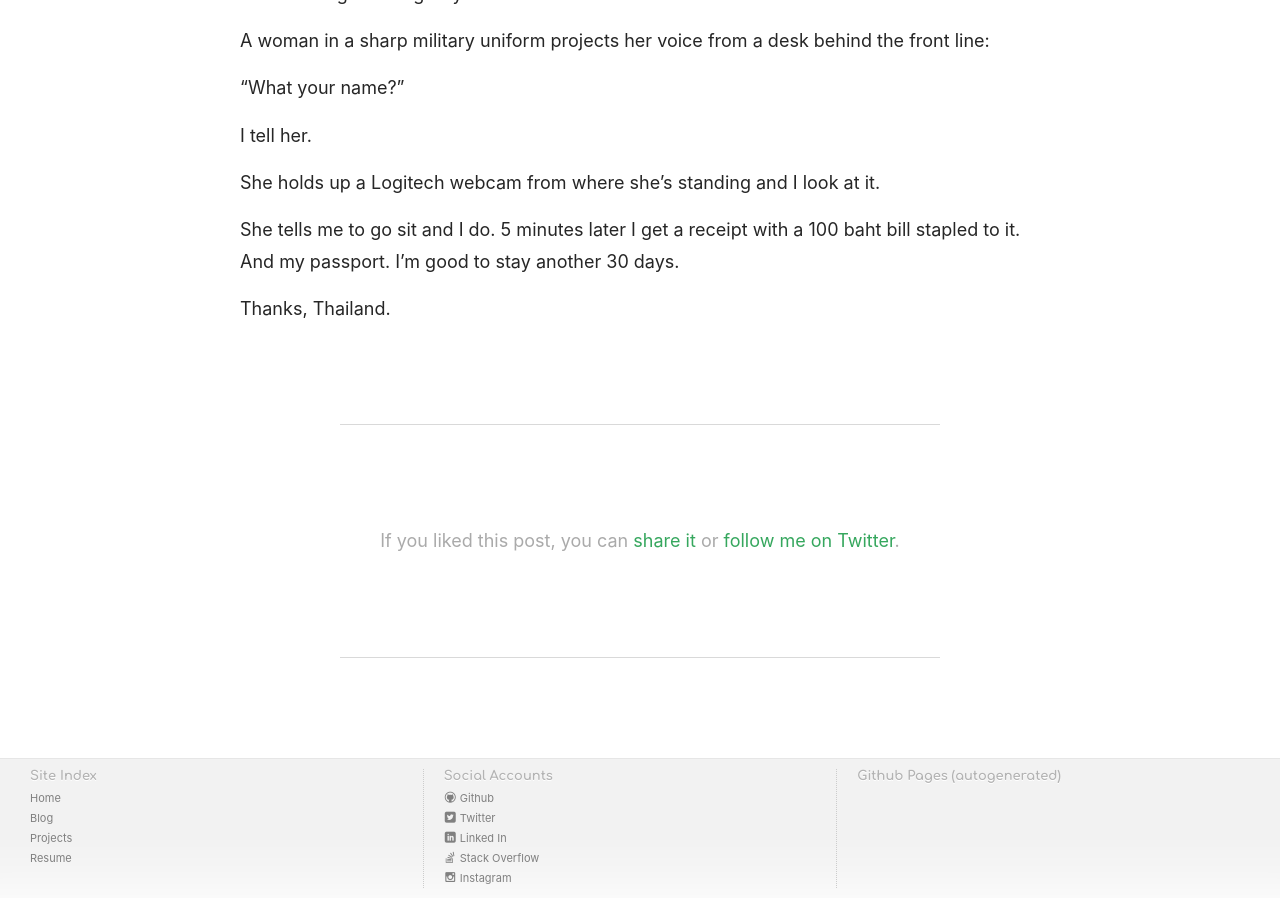
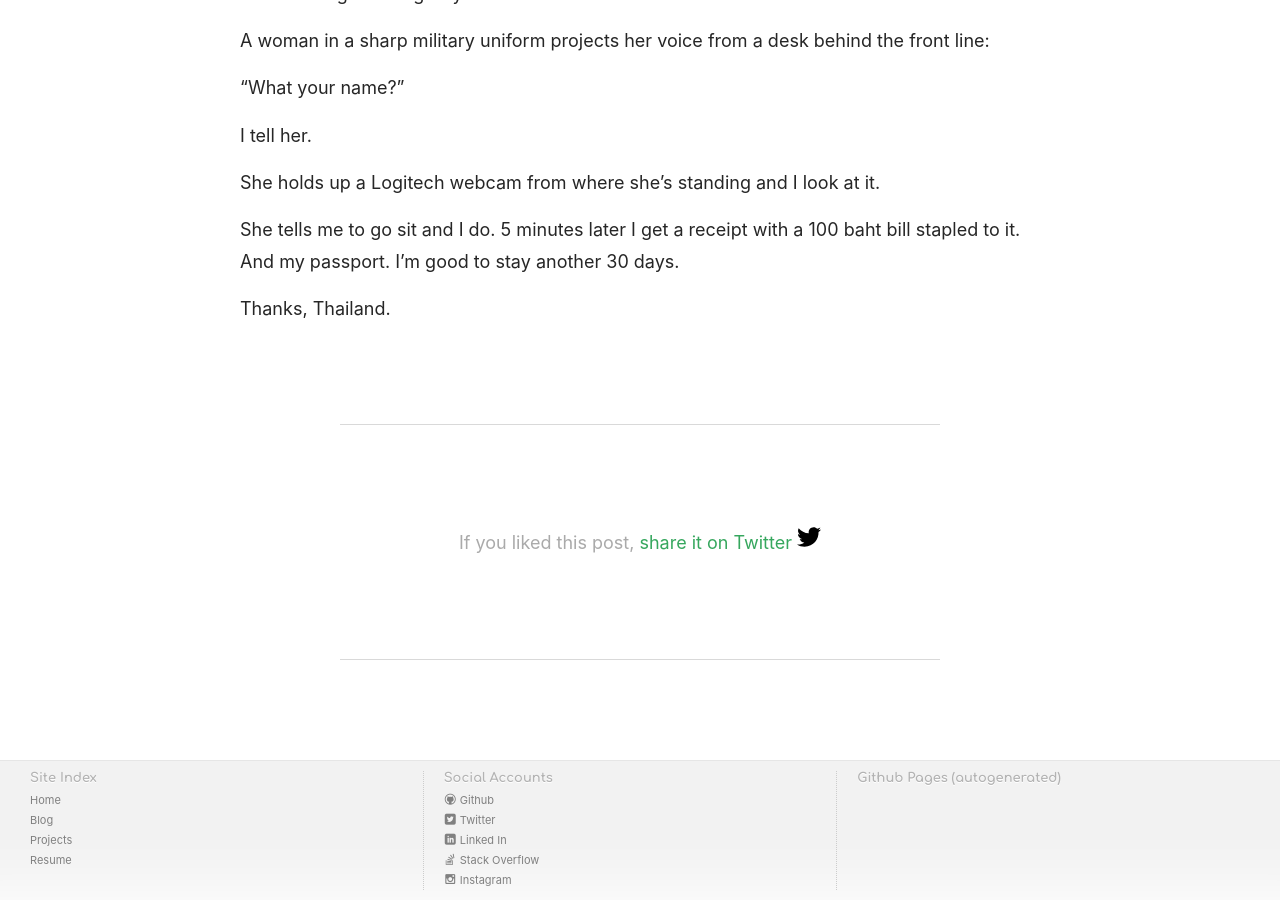
Before and after one commit to SimplGy/simplgy.github.io, a Jekyll site: the page built from blog/_posts/2015-06-02-visa-renewal.md, in a window 1280 px wide and 900 px high, scrolled down 1692 px. Built offline with Jekyll 4.4.1, drawn with Linux system fonts in a browser that asks for light colours.

Commit message:
update the twitter plug

```diff
--- a/_includes/twitter-plug.html
+++ b/_includes/twitter-plug.html
@@ -1,10 +1,8 @@
 <p class="muted alignCenter">
-  If you liked this post, you can
-
+  If you liked this post,
   <a href="https://twitter.com/intent/tweet?url={{ site.url }}{{ page.url }}&text={{ page.title }}&via=simplgy"
-     target="_blank">share it</a>
-
-  or
-
-  <a href="https://twitter.com/simplgy">follow me on Twitter</a>.
+     target="_blank">
+     share it on Twitter
+     <svg xmlns="http://www.w3.org/2000/svg" width="24" height="24" viewBox="0 0 24 24"><path d="M24 4.557c-.883.392-1.832.656-2.828.775 1.017-.609 1.798-1.574 2.165-2.724-.951.564-2.005.974-3.127 1.195-.897-.957-2.178-1.555-3.594-1.555-3.179 0-5.515 2.966-4.797 6.045-4.091-.205-7.719-2.165-10.148-5.144-1.29 2.213-.669 5.108 1.523 6.574-.806-.026-1.566-.247-2.229-.616-.054 2.281 1.581 4.415 3.949 4.89-.693.188-1.452.232-2.224.084.626 1.956 2.444 3.379 4.6 3.419-2.07 1.623-4.678 2.348-7.29 2.04 2.179 1.397 4.768 2.212 7.548 2.212 9.142 0 14.307-7.721 13.995-14.646.962-.695 1.797-1.562 2.457-2.549z"/></svg>
+  </a>
 </p>
```
